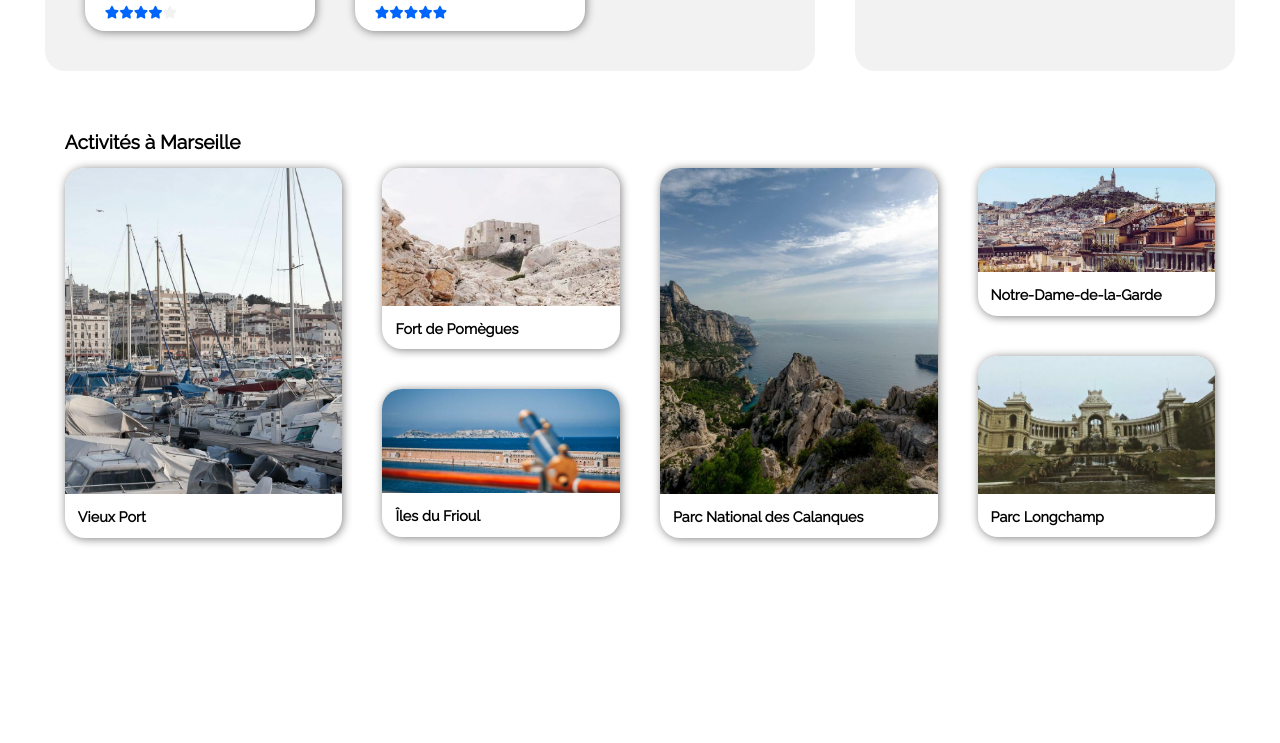
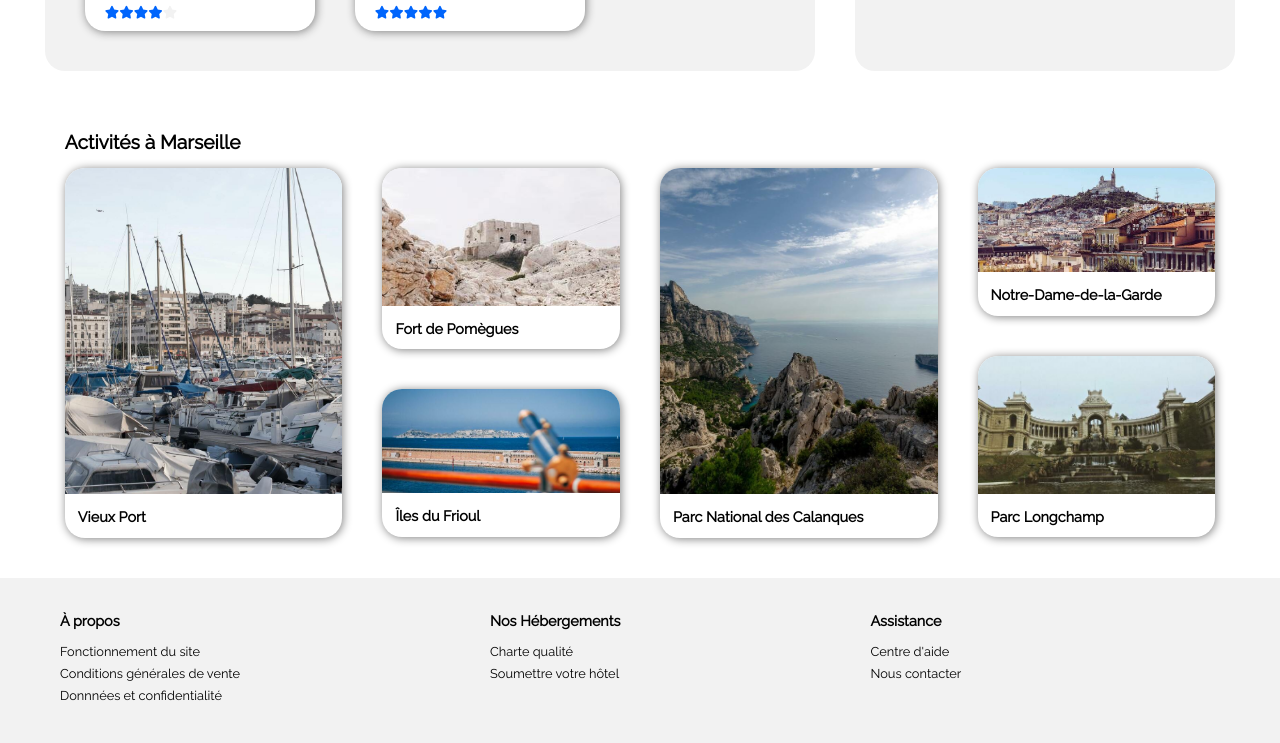
Before and after one commit to jfbrillant/JFBrillant_2_17122020, a plain HTML site: page index.html in a window 1280 px wide. Shown: the part 1096-1839 px from the top of the page. Before the commit the page ends 1674 px from the top, so only its background shows below. Drawn offline with Linux system fonts and the light colour scheme.

Commit message:
Mise en place du Footer

```diff
--- a/index.html
+++ b/index.html
@@ -265,9 +265,32 @@
                 </div>
             </div>
         </section>
+    </main>
 
-
-    </main>
+    <footer>
+        <div class="a_propos">
+            <h3>À propos</h3>
+            <ul>
+                <li><a href="#">Fonctionnement du site</a></li>
+                <li><a href="#">Conditions générales de vente</a></li>
+                <li><a href="#">Donnnées et confidentialité</a></li>
+            </ul>
+        </div>
+        <div class="nos_hebergements">
+            <h3>Nos Hébergements</h3>
+            <ul>
+                <li><a href="#">Charte qualité</a></li>
+                <li><a href="#">Soumettre votre hôtel</a></li>
+            </ul>
+        </div>
+        <div class="assistance">
+            <h3>Assistance</h3>
+            <ul>
+                <li><a href="#">Centre d'aide</a></li>
+                <li><a href="#">Nous contacter</a></li>
+            </ul>
+        </div>
+    </footer>
 
 </body>
 </html>
--- a/style.css
+++ b/style.css
@@ -1,4 +1,4 @@
-/* Body */
+/* Body et apparence globale */
 
 img
 {
@@ -9,12 +9,17 @@ body
 {
     display: flex;
     flex-direction: column;
-    width: 93%;
-    margin: auto;
     background-color: white;
     font-family: 'raleway', 'Trebuchet MS', 'Lucida Sans Unicode', 'Lucida Grande', 'Lucida Sans', Arial, sans-serif;
     font-size: 16px;
     color: black;
+    margin: 0;
+}
+
+header, main
+{
+    width: 93%;
+    margin: auto;
 }
 
 .bold
@@ -27,7 +32,6 @@ body
 
 header
 {
-    width: 100%;
     margin-top: 25px;
     margin-bottom: 25px;
     display: flex;
@@ -447,7 +451,6 @@ nav a
     height: 76%
 }
 
-
 .bloc_photo_activite_petite
 {
     height: 45%;
@@ -457,3 +460,45 @@ nav a
 {
     height: 55%;;
 }
+
+
+/* Footer */
+
+footer
+{
+    display: flex;
+    justify-content: flex-start;
+    background-color: #F2F2F2;
+    margin: 0;
+    padding: 20px 0 20px 0;
+}
+
+footer ul
+{
+    list-style-type: none;
+    padding: 0;
+    font-size: 0.8em;
+}
+
+footer li
+{
+    padding-bottom: 7px;
+}
+
+footer h3
+{
+    font-weight: bold;
+    font-size: 0.9em;
+}
+
+footer a
+{
+    color: black;
+    text-decoration: none;
+}
+
+.a_propos, .nos_hebergements, .assistance
+{
+    margin-right: 190px;
+    margin-left: 60px;
+}
```
